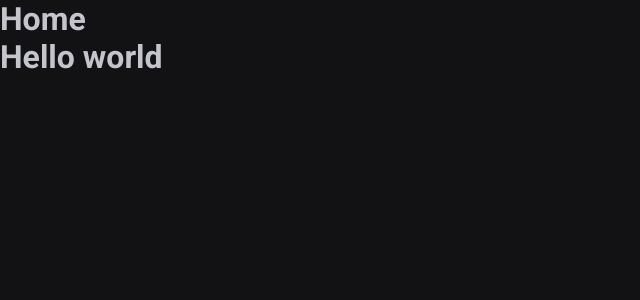
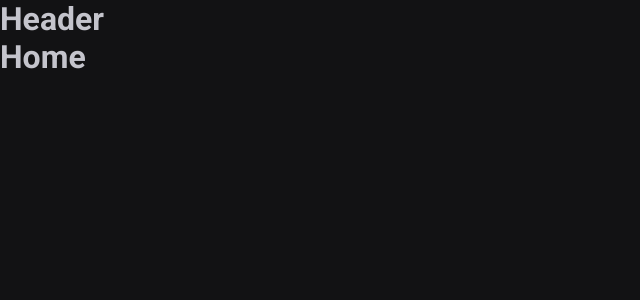
Before and after one commit to KathCris/PomodoroTimer, a React (Vite) app: page / in a window 1280 px wide. Shown: the top 300 px of the page, without its empty margins (0-640 px from the left). Built offline with nearby package versions, Linux system fonts and the light colour scheme.

Commit message:
Feature: Router use defaultLayout with outlet by react-router-dom

```diff
--- a/src/App.tsx
+++ b/src/App.tsx
@@ -13,7 +13,6 @@ export function App() {
       <BrowserRouter>
         <Router />
       </BrowserRouter>
-      <h1>Hello world</h1>
       <GlobalStyle />
     </ThemeProvider>
   )
--- a/src/Router.tsx
+++ b/src/Router.tsx
@@ -1,12 +1,15 @@
 import { Routes, Route } from "react-router-dom"
-import { Home } from "./components/Home"
-import { History } from "./components/History"
+import { Home } from "./pages/Home"
+import { History } from "./pages/History"
+import { DefaultLayout } from "./layouts/DefaultLayout"
 
 export function Router() {
   return (
     <Routes>
-      <Route path="/" element={<Home />} />
-      <Route path="/history" element={<History />} />
+      <Route path="/" element={<DefaultLayout />}>
+        <Route path="/" element={<Home />} />
+        <Route path="/history" element={<History />} />
+      </Route>
     </Routes>
   )
 }
--- /dev/null
+++ b/src/components/Header.tsx
@@ -0,0 +1,5 @@
+export function Header() {
+  return (
+    <h1>Header</h1>
+  )
+}
--- /dev/null
+++ b/src/layouts/DefaultLayout.tsx
@@ -0,0 +1,12 @@
+import { Outlet } from "react-router-dom"
+import { Header } from "../components/Header"
+
+
+export function DefaultLayout() {
+  return (
+    <>
+      <Header />
+      <Outlet />
+    </>
+  )
+}
```
Also changed, not shown: src/pages/History.tsx (renamed from src/components/History.tsx), src/pages/Home.tsx (renamed from src/components/Home.tsx).
